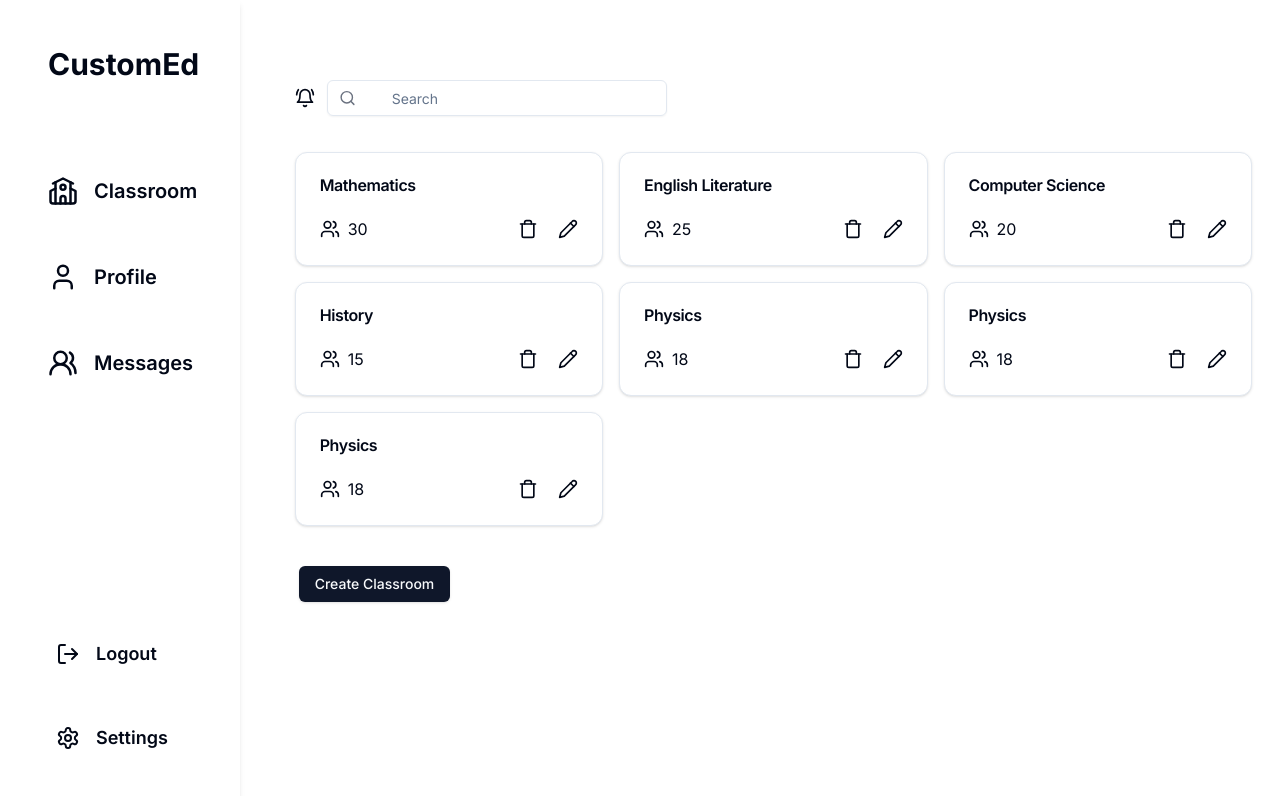
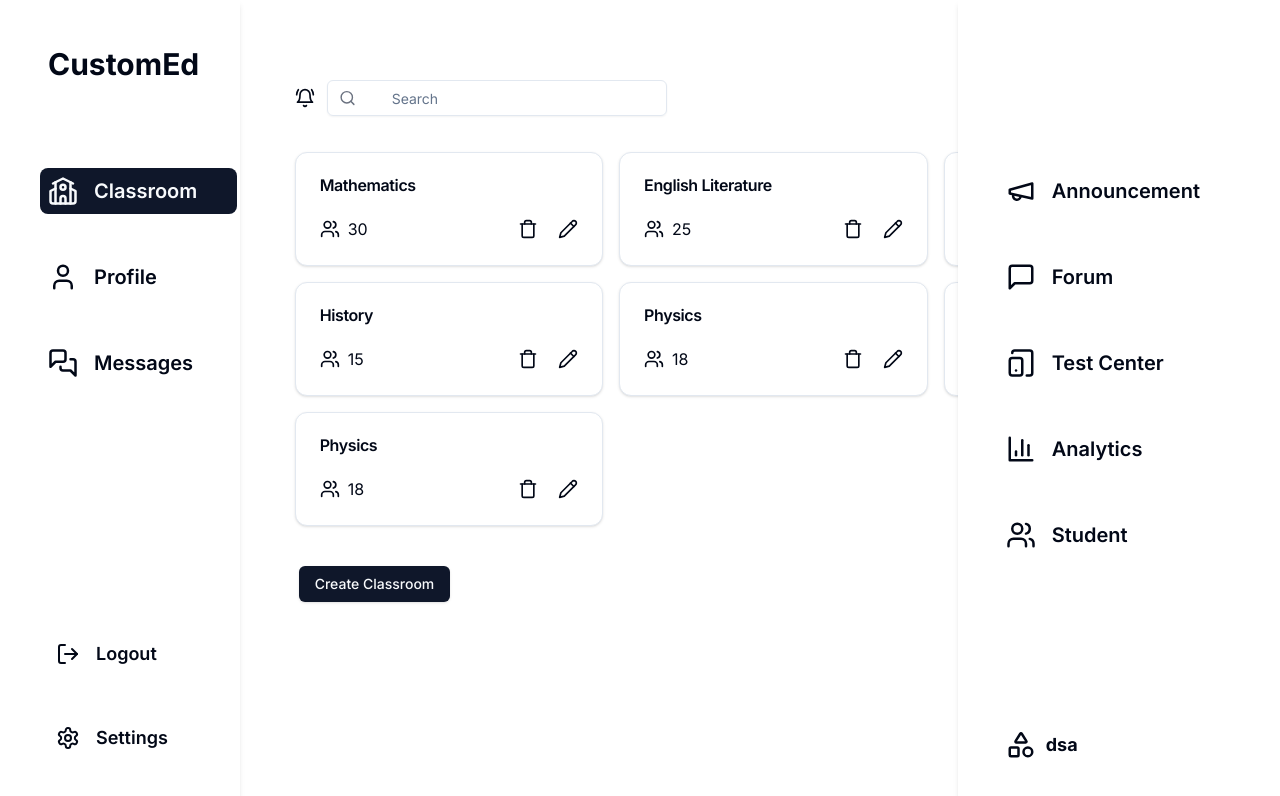
Before and after one commit to Son-OfAnton/custom-ed, a Next.js app: page /teacher/classroom/classroom-list in a window 1280 px wide. Shown: the top 796 px of the page. Built offline with nearby package versions, Linux system fonts and the light colour scheme.

Commit message:
right side bar done

```diff
--- a/src/app/(users)/layout.tsx
+++ b/src/app/(users)/layout.tsx
@@ -1,15 +1,17 @@
 import React from 'react'
 
 import LeftSidebar from '@/components/LeftSideBar'
+import RightSideBar from '@/components/RightSideBar'
 
 interface LayoutProps {
 	role: string
 	children: React.ReactNode
 }
 
-const Layout: React.FC<LayoutProps> = ({ role, children }) => {
+const Layout: React.FC<LayoutProps> = ({ role = 'teacher', children }) => {
 	return (
 		<div className='layout'>
+			<RightSideBar role={role} classname='dsa' />
 			<LeftSidebar role={role} />
 			<div className='content'>{children}</div>
 		</div>
--- a/src/app/(users)/teacher/classroom/classroom-list/page.tsx
+++ b/src/app/(users)/teacher/classroom/classroom-list/page.tsx
@@ -12,7 +12,6 @@ import {
 } from 'lucide-react'
 import Link from 'next/link'
 
-import LeftSideBar from '@/components/LeftSideBar'
 import SearchAndBell from '@/components/SearchAndBell'
 import { Button } from '@/components/ui/button'
 import { Card, CardFooter, CardHeader, CardTitle } from '@/components/ui/card'
@@ -91,7 +90,7 @@ const ListOfClassroomPage = () => {
 				</div>
 				<div className='ml-8 mt-10 block'>
 					<Button>
-						<Link href='/teacher/classroom/createClassroom'>
+						<Link href='/teacher/classroom/create-classroom'>
 							Create Classroom
 						</Link>
 					</Button>
--- a/src/components/LeftSideBar.tsx
+++ b/src/components/LeftSideBar.tsx
@@ -6,6 +6,8 @@ import { SideBarItem } from '@/types/SideNavItems'
 import { ListCollapse, LogOut, Menu, Settings, X } from 'lucide-react'
 import Link from 'next/link'
 import { usePathname } from 'next/navigation'
+
+import { cn } from '@/lib/utils'
 
 import { AdminSideBarItems } from '../constants/AdminSideBarItems'
 import { StudentSideBarItems } from '../constants/StudentSideBarItems'
@@ -106,11 +108,11 @@ const LeftSideBar: React.FC<Props> = ({ role }: Props) => {
 								</div>
 							</div>
 							<div className='flex flex-col space-y-10 justify-end my-20 mx-12  md:px-6'>
-								<div className='flex items-center p-2 rounded-lg cursor-pointer hover:bg-zinc-100'>
+								<div className='flex items-center p-2 cursor-pointer hover:bg-zinc-100 hover:bg-primary hover:text-primary-foreground  py-2 pl-2 rounded-lg'>
 									<LogOut size={24} className='mr-4' />
 									<span className='font-semibold text-lg'>Logout</span>
 								</div>
-								<div className='flex items-center p-2 rounded-lg  cursor-pointer hover:bg-zinc-100'>
+								<div className='flex items-center p-2 cursor-pointer hover:bg-zinc-100 hover:bg-primary hover:text-primary-foreground  py-2 pl-2 rounded-lg'>
 									<Settings size={24} className='mr-4' />
 									<span className='font-semibold text-lg flex'>Settings</span>
 								</div>
@@ -132,9 +134,12 @@ const MenuItem = ({ item }: { item: SideBarItem }) => {
 		<div className='flex justify-between items-center w-full px-4'>
 			<Link
 				href={item.path}
-				className={`flex flex-row space-x-4 items-center py-2 pl-2 pr-10 rounded-lg hover:bg-zinc-100 ${
-					item.path === pathname ? 'bg-zinc-100' : ''
-				}`}
+				className={cn(
+					'flex flex-row space-x-4 items-center py-2 pl-2 pr-10 rounded-lg hover:bg-primary hover:text-primary-foreground',
+					{
+						'bg-primary text-primary-foreground': item.path === pathname,
+					},
+				)}
 			>
 				{item.icon}
 				<span className='font-semibold text-xl flex'>{item.text}</span>
--- /dev/null
+++ b/src/components/RightSideBar.tsx
@@ -0,0 +1,129 @@
+'use client'
+
+import React, { useEffect, useMemo, useRef, useState } from 'react'
+
+import { AdminRightSideBarItems } from '@/constants/AdminSideBarItems'
+import { StudentRightSideBarItems } from '@/constants/StudentSideBarItems'
+import { TeacherRightSideBarItems } from '@/constants/TeacherSideBarItems'
+import { SideBarItem } from '@/types/SideNavItems'
+import { ChevronLeft, ChevronRight, Shapes } from 'lucide-react'
+import Link from 'next/link'
+import { usePathname } from 'next/navigation'
+
+import { cn } from '@/lib/utils'
+
+interface Props {
+	role: string
+	classname: string
+}
+
+const RightSideBar: React.FC<Props> = ({ role, classname }: Props) => {
+	const [isOpen, setIsOpen] = useState(false)
+	const menuRef = useRef<HTMLDivElement>(null)
+	let items: SideBarItem[]
+	if (role === 'teacher') {
+		items = TeacherRightSideBarItems
+	} else if (role === 'student') {
+		items = StudentRightSideBarItems
+	} else {
+		items = AdminRightSideBarItems
+	}
+	const toggle = () => {
+		setIsOpen(!isOpen)
+	}
+
+	useEffect(() => {
+		const handleClickOutside = (event: MouseEvent) => {
+			if (menuRef.current && !menuRef.current.contains(event.target as Node)) {
+				setIsOpen(false)
+			}
+		}
+
+		document.addEventListener('mousedown', handleClickOutside)
+
+		return () => {
+			document.removeEventListener('mousedown', handleClickOutside)
+		}
+	}, [])
+
+	return (
+		<div className='fixed top-0 left-0 h-screen w-full z-50 flex justify-end'>
+			<div
+				className={cn(
+					'md:w-65 bg-white z-50 h-screen flex-1 fixed justify-between shadow-md  hidden md:flex',
+					{
+						flex: isOpen,
+					},
+				)}
+				ref={menuRef}
+			>
+				<div className='flex flex-col justify-between w-full h-full'>
+					<div>
+						<Link
+							href='/'
+							className='flex flex-row mx-6 items-center justify-center md:justify-start md:px-6 h-12 w-full'
+						>
+							<span className='font-bold text-3xl hidden md:flex mt-20'>
+								{/* profile component */}
+							</span>
+						</Link>
+
+						<div className='flex flex-col space-y-10 justify-center mt-20 py-10 md:px-6 max-h-[calc(100vh-160px)] overflow-y-auto'>
+							{items.map((item, idx) => {
+								return <MenuItem key={idx} item={item} />
+							})}
+						</div>
+					</div>
+					<div>
+						<div className='flex flex-col space-y-10 justify-center mt-20 py-10 md:px-6 max-h-[calc(100vh-160px)] overflow-y-auto '>
+							<div className='flex justify-between items-center mx-6'>
+								<Shapes size={30} />
+								<span className='font-bold w-65 fixed text-lg ml-10 text-center'>
+									{classname}
+								</span>
+							</div>
+						</div>
+					</div>
+				</div>
+			</div>
+			<div
+				className={cn(
+					'fixed bg-primary px-1 py-1 rounded-sm shadow-md cursor-pointer md:hidden chevron-button top-1/2 -translate-y-1/2 right-0',
+					{
+						'top-1/2 -translate-y-1/2 left-0': isOpen,
+					},
+				)}
+				onClick={toggle}
+			>
+				{isOpen ? (
+					<ChevronRight className='text-white' />
+				) : (
+					<ChevronLeft className='text-white' />
+				)}
+			</div>
+		</div>
+	)
+}
+
+export default RightSideBar
+
+const MenuItem = ({ item }: { item: SideBarItem }) => {
+	const pathname = usePathname()
+
+	return (
+		<div className='flex justify-between items-center w-full px-4'>
+			<Link
+				href={item.path}
+				className={cn(
+					'flex flex-row space-x-4 items-center py-2 pl-2 pr-10 rounded-lg hover:bg-primary hover:text-primary-foreground',
+					{
+						'bg-zinc-100': item.path === pathname,
+					},
+				)}
+			>
+				{item.icon}
+				<span className='font-semibold text-xl flex'>{item.text}</span>
+			</Link>
+		</div>
+	)
+}
--- a/src/constants/AdminSideBarItems.tsx
+++ b/src/constants/AdminSideBarItems.tsx
@@ -1,5 +1,11 @@
 import { SideBarItem } from '@/types/SideNavItems'
-import { School, User, UsersRound } from 'lucide-react'
+import {
+	Megaphone,
+	MessageSquare,
+	School,
+	User,
+	UsersRound,
+} from 'lucide-react'
 
 export const AdminSideBarItems: SideBarItem[] = [
 	{
@@ -17,6 +23,26 @@ export const AdminSideBarItems: SideBarItem[] = [
 	{
 		id: '3',
 		text: 'Messages',
+		icon: <MessageSquare size={30} />,
+		path: '/',
+	},
+]
+export const AdminRightSideBarItems: SideBarItem[] = [
+	{
+		id: '1',
+		text: 'Announcement',
+		icon: <Megaphone size={30} />,
+		path: '/',
+	},
+	{
+		id: '2',
+		text: 'Forum',
+		icon: <MessageSquare size={30} />,
+		path: '/',
+	},
+	{
+		id: '2',
+		text: 'Student',
 		icon: <UsersRound size={30} />,
 		path: '/',
 	},
--- a/src/constants/StudentSideBarItems.tsx
+++ b/src/constants/StudentSideBarItems.tsx
@@ -1,5 +1,12 @@
 import { SideBarItem } from '@/types/SideNavItems'
-import { School, User, Waypoints } from 'lucide-react'
+import {
+	Megaphone,
+	MessageSquare,
+	School,
+	TabletSmartphone,
+	User,
+	Waypoints,
+} from 'lucide-react'
 
 export const StudentSideBarItems: SideBarItem[] = [
 	{
@@ -21,3 +28,23 @@ export const StudentSideBarItems: SideBarItem[] = [
 		path: '/',
 	},
 ]
+export const StudentRightSideBarItems: SideBarItem[] = [
+	{
+		id: '1',
+		text: 'Announcement',
+		icon: <Megaphone size={30} />,
+		path: '/',
+	},
+	{
+		id: '2',
+		text: 'Forum',
+		icon: <MessageSquare size={30} />,
+		path: '/',
+	},
+	{
+		id: '3',
+		text: 'Test Center',
+		icon: <TabletSmartphone size={30} />,
+		path: '/',
+	},
+]
--- a/src/constants/TeacherSideBarItems.tsx
+++ b/src/constants/TeacherSideBarItems.tsx
@@ -1,5 +1,14 @@
 import { SideBarItem } from '@/types/SideNavItems'
-import { MessagesSquare, School, User } from 'lucide-react'
+import {
+	BarChart3,
+	Megaphone,
+	MessageSquare,
+	MessagesSquare,
+	School,
+	TabletSmartphone,
+	User,
+	Users,
+} from 'lucide-react'
 
 export const TeacherSideBarItems: SideBarItem[] = [
 	{
@@ -21,3 +30,35 @@ export const TeacherSideBarItems: SideBarItem[] = [
 		path: '/',
 	},
 ]
+export const TeacherRightSideBarItems: SideBarItem[] = [
+	{
+		id: '1',
+		text: 'Announcement',
+		icon: <Megaphone size={30} />,
+		path: '/',
+	},
+	{
+		id: '2',
+		text: 'Forum',
+		icon: <MessageSquare size={30} />,
+		path: '/',
+	},
+	{
+		id: '3',
+		text: 'Test Center',
+		icon: <TabletSmartphone size={30} />,
+		path: '/',
+	},
+	{
+		id: '4',
+		text: 'Analytics',
+		icon: <BarChart3 size={30} />,
+		path: '/',
+	},
+	{
+		id: '5',
+		text: 'Student',
+		icon: <Users size={30} />,
+		path: '/',
+	},
+]
--- a/tsconfig.json
+++ b/tsconfig.json
@@ -18,7 +18,8 @@
 			}
 		],
 		"paths": {
-			"@/*": ["./src/*"]
+			"@/*": ["./src/*"],
+			"@public/*": ["./public/*"]
 		}
 	},
 	"include": ["next-env.d.ts", "**/*.ts", "**/*.tsx", ".next/types/**/*.ts"],
```
